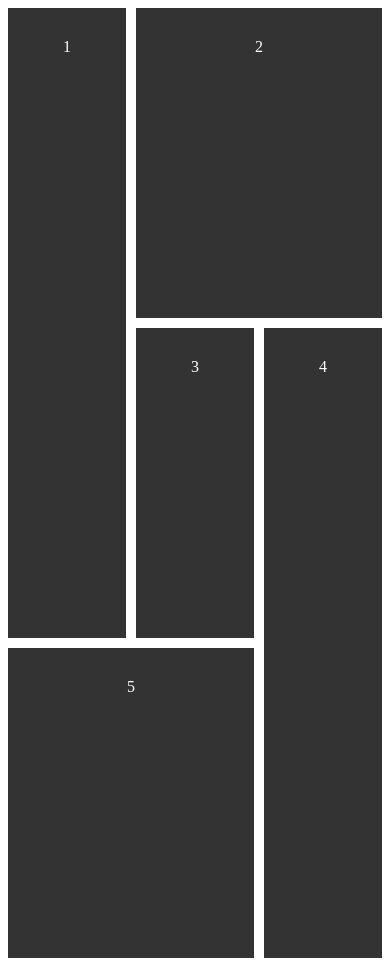
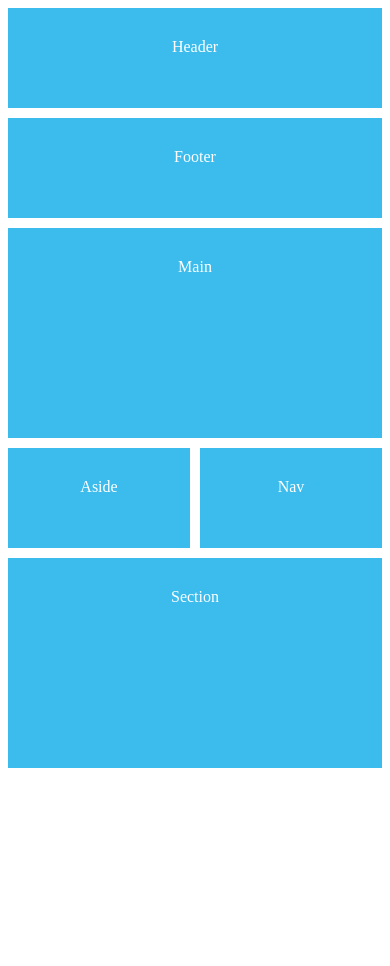
Before and after one commit to oktorakevinarigi/react-css-grid, a React (Create React App) app: page / in a window 390 px wide. After the commit the page ends 844 px from the top, so only its background shows below. Built offline with nearby package versions, Linux system fonts and the light colour scheme.

Commit message:
Grid Area dan Responsive

```diff
--- /dev/null
+++ b/src/GridAreas.css
@@ -0,0 +1,60 @@
+body{
+    color: #fff;
+    font-family: 'Nunito Semibold';
+    text-align: center;
+}
+#content{
+    display: grid;
+    grid-template-columns: repeat(4, 1fr);
+    grid-auto-rows: minmax(100px, auto);
+    grid-gap: 10px;
+    max-width: 960px;
+    margin: 0 auto;
+    grid-template-areas:
+        "header header header header"
+        "footer footer footer footer"
+        "main main main main"
+        "main main main main"
+        "aside aside nav nav"
+        "section section section section"
+        "section section section section";
+}
+@media screen and (min-width: 760px){
+    #content{
+        display: grid;
+        grid-template-columns: repeat(4, 1fr);
+        grid-auto-rows: minmax(100px, auto);
+        grid-gap: 10px;
+        max-width: 960px;
+        margin: 0 auto;
+        grid-template-areas:
+            "header header header header"
+            "aside . main main"
+            "nav . main main"
+            "section section section section"
+            "section section section section"
+            "footer footer footer footer";
+    }
+}
+#content > *{
+    background: #3bbced;
+    padding: 30px;
+}
+header{
+    grid-area: header;
+}
+main{
+    grid-area: main;
+}
+aside{
+    grid-area: aside;
+}
+nav{
+    grid-area: nav;
+}
+section{
+    grid-area: section;
+}
+footer{
+    grid-area: footer;
+}
--- /dev/null
+++ b/src/GridAreas.js
@@ -0,0 +1,19 @@
+import React from 'react';
+import './GridAreas.css';
+
+function GridAreas() {
+  return (
+      <>
+        <div id="content">
+            <header>Header</header>
+            <main>Main</main>
+            <section>Section</section>
+            <aside>Aside</aside>
+            <nav>Nav</nav>
+            <footer>Footer</footer>
+        </div>
+    </>
+  );
+}
+
+export default GridAreas;
--- a/src/index.js
+++ b/src/index.js
@@ -5,11 +5,12 @@ import ReactDOM from 'react-dom';
 // import NestedGrids from './NestedGrids'
 // import Aligning from './Aligning'
 // import ColumnGrid12 from './ColumnGrid12'
-import Mosaic from './Mosaic'
+// import Mosaic from './Mosaic'
+import GridAreas from './GridAreas'
 
 import * as serviceWorker from './serviceWorker';
 
-ReactDOM.render(<Mosaic />, document.getElementById('root'));
+ReactDOM.render(<GridAreas />, document.getElementById('root'));
 
 // If you want your app to work offline and load faster, you can change
 // unregister() to register() below. Note this comes with some pitfalls.
```
